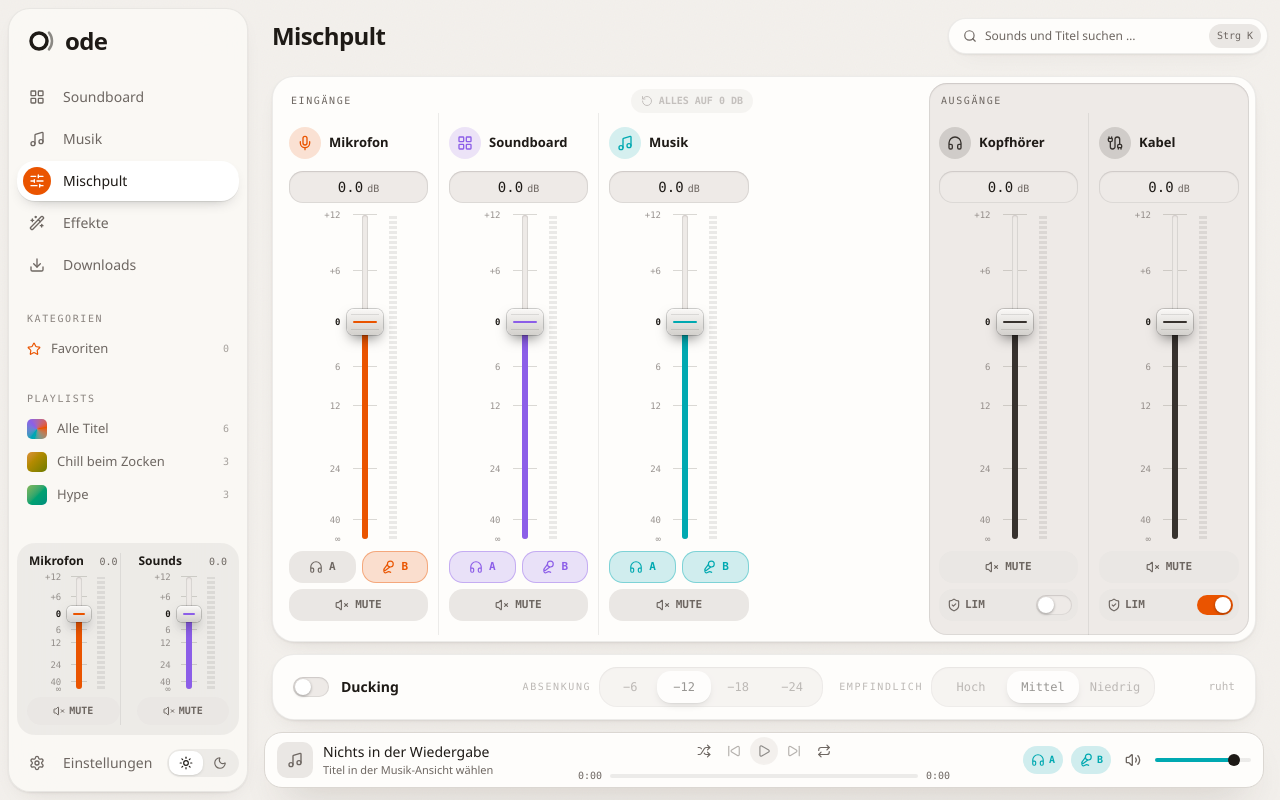
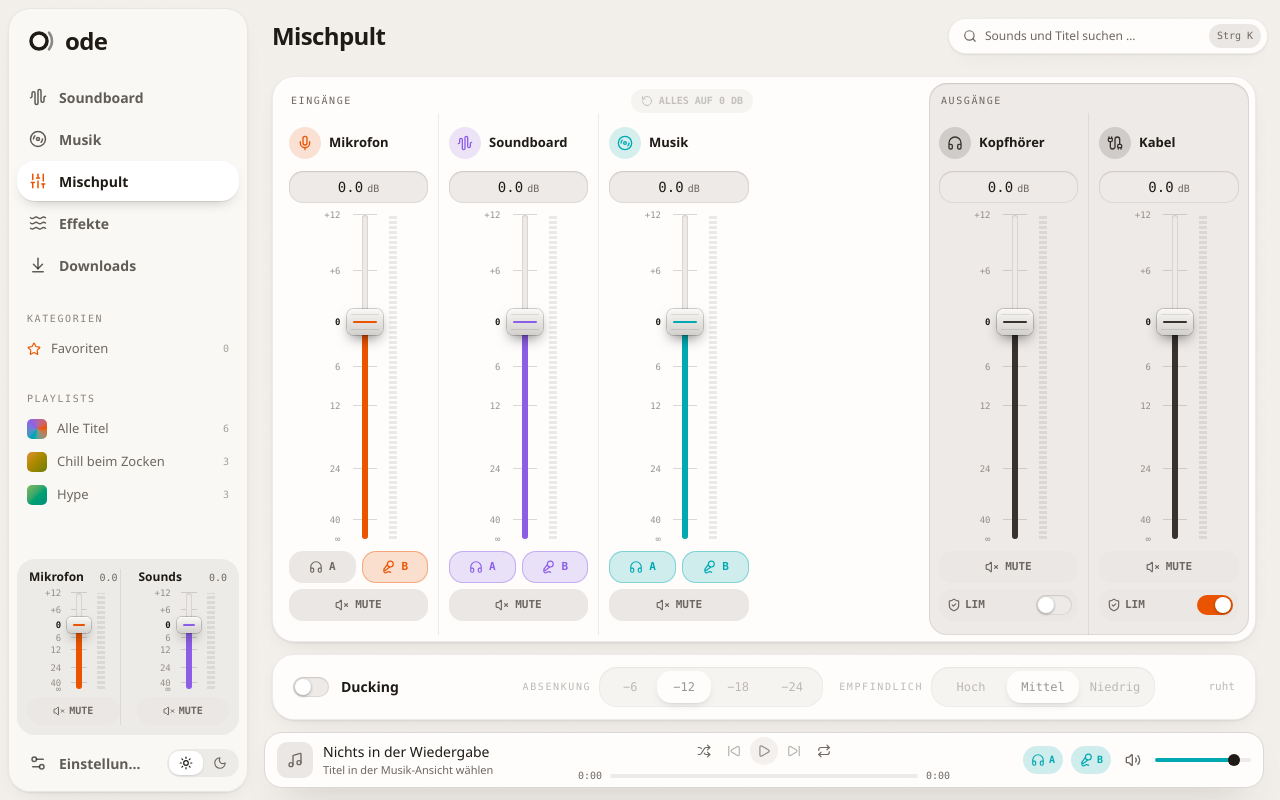
Before and after one commit to MosesCommitsFraud/Ode, a React (Vite) app: page / in a window 1280 px wide. Built offline with nearby package versions, Linux system fonts and the light colour scheme; the HTML template or start-up script is replaced by a standard one.

Commit message:
Sidebar: neue Icons, kräftigere Beschriftung, aktive Seite mit orangem Icon

```diff
--- a/src/components/shell/OutputVolume.tsx
+++ b/src/components/shell/OutputVolume.tsx
@@ -37,7 +37,7 @@ function MiniStrip({
           {muted ? "MUTE" : formatDb(gainDb)}
         </span>
       </div>
-      <div className="flex h-32 justify-center">
+      <div className="flex h-28 justify-center">
         <Fader
           label={`${label} Lautstärke`}
           value={gainDb}
--- a/src/components/shell/Sidebar.tsx
+++ b/src/components/shell/Sidebar.tsx
@@ -1,4 +1,4 @@
-import { Download, LayoutGrid, Moon, Music, Plus, Settings, SlidersHorizontal, Star, Sun, Wand2 } from "lucide-react";
+import { ArrowDownToLine, AudioWaveform, Disc3, Moon, Plus, Settings2, SlidersVertical, Star, Sun, Waves } from "lucide-react";
 import { useEffect, type ReactNode } from "react";
 import { music, useMusic } from "~/lib/music";
 import { cn } from "~/lib/utils";
@@ -7,14 +7,18 @@ import { OutputVolume } from "./OutputVolume";
 export type View = "soundboard" | "music" | "mixer" | "effects" | "downloads" | "settings";
 
 export const VIEWS: { id: View; label: string; icon: ReactNode }[] = [
-  { id: "soundboard", label: "Soundboard", icon: <LayoutGrid /> },
-  { id: "music", label: "Musik", icon: <Music /> },
-  { id: "mixer", label: "Mischpult", icon: <SlidersHorizontal /> },
-  { id: "effects", label: "Effekte", icon: <Wand2 /> },
-  { id: "downloads", label: "Downloads", icon: <Download /> },
+  { id: "soundboard", label: "Soundboard", icon: <AudioWaveform /> },
+  { id: "music", label: "Musik", icon: <Disc3 /> },
+  { id: "mixer", label: "Mischpult", icon: <SlidersVertical /> },
+  { id: "effects", label: "Effekte", icon: <Waves /> },
+  { id: "downloads", label: "Downloads", icon: <ArrowDownToLine /> },
 ];
 
-export const SETTINGS = { id: "settings" as const, label: "Einstellungen", icon: <Settings /> };
+export const SETTINGS = {
+  id: "settings" as const,
+  label: "Einstellungen",
+  icon: <Settings2 />,
+};
 
 /** Wortmarke: ein Ring, der wie eine Schallwelle aufgeht. */
 function Logo() {
@@ -53,22 +57,13 @@ function NavItem({
       onClick={onClick}
       aria-current={active ? "page" : undefined}
       className={cn(
-        "group relative flex h-10 w-full cursor-default items-center gap-3 rounded-xl px-1.5 text-left text-sm font-medium transition-all duration-200",
+        "flex h-10 w-full cursor-default items-center gap-3 rounded-xl px-3 text-left text-[14px] font-semibold transition-colors duration-150 [&_svg]:size-[18px] [&_svg]:shrink-0",
         active
-          ? "bg-panel-raised text-foreground shadow-[0_1px_0_var(--hairline),0_6px_16px_-10px_oklch(0%_0_0/45%)]"
-          : "text-muted-foreground hover:bg-sidebar-accent hover:text-foreground",
+          ? "bg-panel-raised text-foreground shadow-[0_1px_0_var(--hairline),0_6px_16px_-10px_oklch(0%_0_0/45%)] [&_svg]:text-primary"
+          : "text-foreground/70 hover:bg-sidebar-accent hover:text-foreground",
       )}
     >
-      <span
-        className={cn(
-          "flex size-7 items-center justify-center rounded-lg transition-all duration-200 [&_svg]:size-4",
-          active
-            ? "bg-primary text-primary-foreground"
-            : "text-muted-foreground group-hover:text-foreground",
-        )}
-      >
-        {icon}
-      </span>
+      {icon}
       <span className="flex-1 truncate">{label}</span>
     </button>
   );
--- a/src/views/MixerView.tsx
+++ b/src/views/MixerView.tsx
@@ -1,4 +1,4 @@
-import { Cable, Headphones, LayoutGrid, Mic, Music, RotateCcw, ShieldCheck } from "lucide-react";
+import { AudioWaveform, Cable, Disc3, Headphones, Mic, RotateCcw, ShieldCheck } from "lucide-react";
 import type { ReactNode } from "react";
 import { ChannelStrip } from "~/components/mixer/ChannelStrip";
 import { Card, SectionLabel, Segmented, Switch } from "~/components/ui/misc";
@@ -8,8 +8,8 @@ import { cn } from "~/lib/utils";
 
 const CHANNELS: { id: ChannelId; name: string; icon: ReactNode; color: string; ready: boolean }[] = [
   { id: "mic", name: "Mikrofon", icon: <Mic />, color: "var(--ch-mic)", ready: true },
-  { id: "soundboard", name: "Soundboard", icon: <LayoutGrid />, color: "var(--ch-soundboard)", ready: true },
-  { id: "music", name: "Musik", icon: <Music />, color: "var(--ch-music)", ready: true },
+  { id: "soundboard", name: "Soundboard", icon: <AudioWaveform />, color: "var(--ch-soundboard)", ready: true },
+  { id: "music", name: "Musik", icon: <Disc3 />, color: "var(--ch-music)", ready: true },
 ];
 
 const OUTPUTS: { id: OutputId; name: string; icon: ReactNode }[] = [
```
